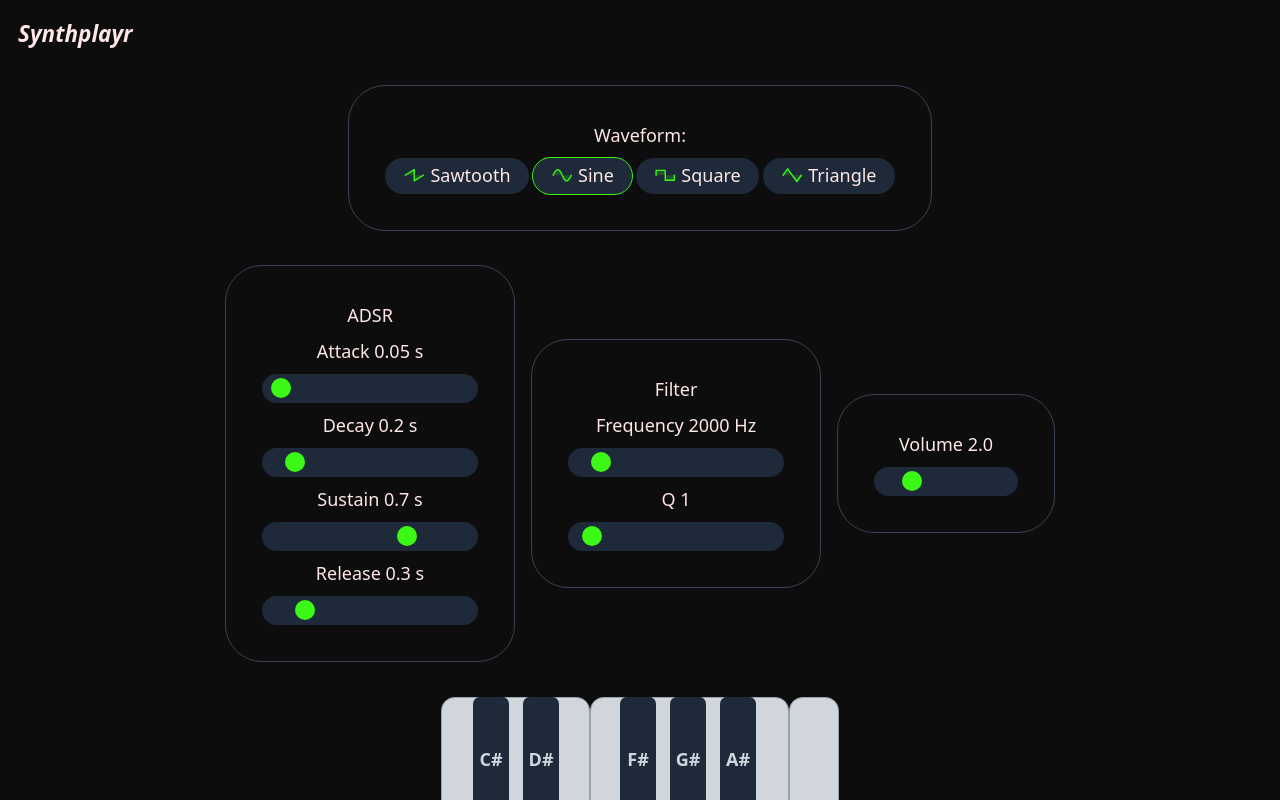
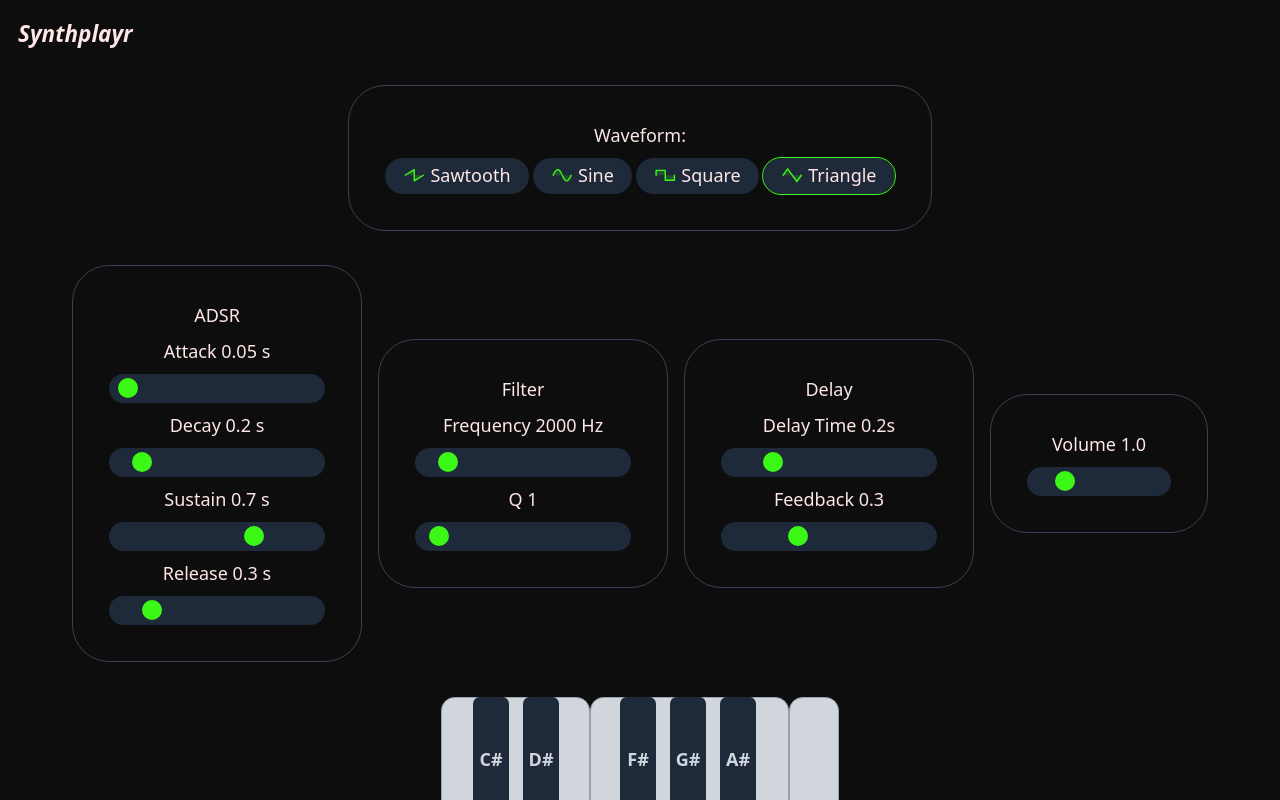
Before and after one commit to jonte265/synth-playr, a React (Vite) app: page / in a window 1280 px wide. Shown: the top 800 px of the page. Built offline with nearby package versions, Linux system fonts and the light colour scheme.

Commit message:
add delay effect

```diff
--- a/src/App.tsx
+++ b/src/App.tsx
@@ -36,11 +36,11 @@ function App() {
 
   const masterGainRef = useRef<GainNode>(null);
 
-  const [selWaveform, setSelWaveform] = useState<OscillatorType>('sine');
-  const selWaveformRef = useRef<OscillatorType>('sine');
+  const [selWaveform, setSelWaveform] = useState<OscillatorType>('triangle');
+  const selWaveformRef = useRef<OscillatorType>('triangle');
 
-  const [selVolume, setSelVolume] = useState(0.2);
-  const selVolumeRef = useRef(0.2);
+  const [selVolume, setSelVolume] = useState(0.1);
+  const selVolumeRef = useRef(0.1);
 
   const [selCutoff, setSelCutoff] = useState(2000);
   const selCutoffRef = useRef(2000);
@@ -59,6 +59,12 @@ function App() {
 
   const [selRelease, setSelRelease] = useState(0.3);
   const selReleaseRef = useRef(0.3);
+
+  const [selDelayTime, setSelDelayTime] = useState(0.2);
+  const selDelayTimeRef = useRef(0.3);
+
+  const [selDelayFeedback, setSelDelayFeedback] = useState(0.3);
+  const selDelayFeedbackRef = useRef(0.3);
 
   function playNote(freq: number) {
     stopNote(freq);
@@ -93,12 +99,32 @@ function App() {
     gain.gain.linearRampToValueAtTime(1, now + attack); // Attack
     gain.gain.setTargetAtTime(sustain, now + attack, decay); // Decay
 
+    // Delay effect
+    const delay = audioCtxRef.current.createDelay();
+    delay.delayTime.value = selDelayTimeRef.current;
+
+    const feedback = audioCtxRef.current.createGain();
+    feedback.gain.value = selDelayFeedbackRef.current;
+
+    // Filter effect
     const filter = audioCtxRef.current.createBiquadFilter();
     filter.type = 'lowpass';
     filter.Q.value = selQFilterRef.current;
 
     filter.frequency.value = selCutoffRef.current;
 
+    // Connect all nodes
+    // Koppla oscillator -> gain -> filter
+    oscillator.connect(gain);
+    gain.connect(filter);
+
+    // Koppla filter -> delay -> master gain
+    filter.connect(delay);
+    delay.connect(masterGainRef.current);
+
+    // Skapa feedback-loop delay -> feedback gain -> delay
+    delay.connect(feedback);
+    feedback.connect(delay);
     oscillator.connect(gain);
     gain.connect(filter);
     filter.connect(masterGainRef.current); // connect to master gain
@@ -130,8 +156,6 @@ function App() {
       gain.gain.linearRampToValueAtTime(0, now + release);
 
       osc.stop(now + release);
-      // osc.disconnect();
-      // gain.disconnect();
 
       setTimeout(() => {
         osc.disconnect();
@@ -203,6 +227,23 @@ function App() {
         selReleaseRef.current = newADSR;
         break;
     }
+  }
+
+  function handleDelayTime(time: string) {
+    console.log(time);
+
+    const newTime = Number(time);
+
+    setSelDelayTime(newTime);
+    selDelayTimeRef.current = newTime;
+  }
+  function handleDelayFeedback(fb: string) {
+    console.log(fb);
+
+    const newFb = Number(fb);
+
+    setSelDelayFeedback(newFb);
+    selDelayFeedbackRef.current = newFb;
   }
 
   useEffect(() => {
@@ -435,6 +476,35 @@ function App() {
               />
             </div>
           </div>
+          <div className='flex flex-col justify-center items-center gap-2 outline outline-gray-700 rounded-4xl p-8'>
+            <p>Delay</p>
+            <div className='flex flex-col justify-center items-center gap-2 w-48'>
+              <label htmlFor='delayTime'>Delay Time {selDelayTime}s</label>
+              <input
+                type='range'
+                name='delayTime'
+                id='delayTime'
+                min='0'
+                max='1'
+                step={0.01}
+                value={selDelayTime}
+                onChange={(e) => handleDelayTime(e.target.value)}
+              />
+            </div>
+            <div className='flex flex-col justify-center items-center gap-2 w-48'>
+              <label htmlFor='feedback'>Feedback {selDelayFeedback}</label>
+              <input
+                type='range'
+                name='feedback'
+                id='feedback'
+                min='0'
+                max='0.9'
+                step={0.01}
+                value={selDelayFeedback}
+                onChange={(e) => handleDelayFeedback(e.target.value)}
+              />
+            </div>
+          </div>
           <div className='flex flex-col justify-center items-center gap-2 outline outline-gray-700 rounded-4xl p-8 w-48'>
             <label htmlFor='volume'>Volume {(selVolume * 10).toFixed(1)}</label>
             <input
@@ -442,7 +512,7 @@ function App() {
               name='volume'
               id='volume'
               min='0'
-              max='1'
+              max='0.5'
               step='0.01'
               value={selVolume}
               onChange={(e) => handleVolume(e.target.value)}
```
